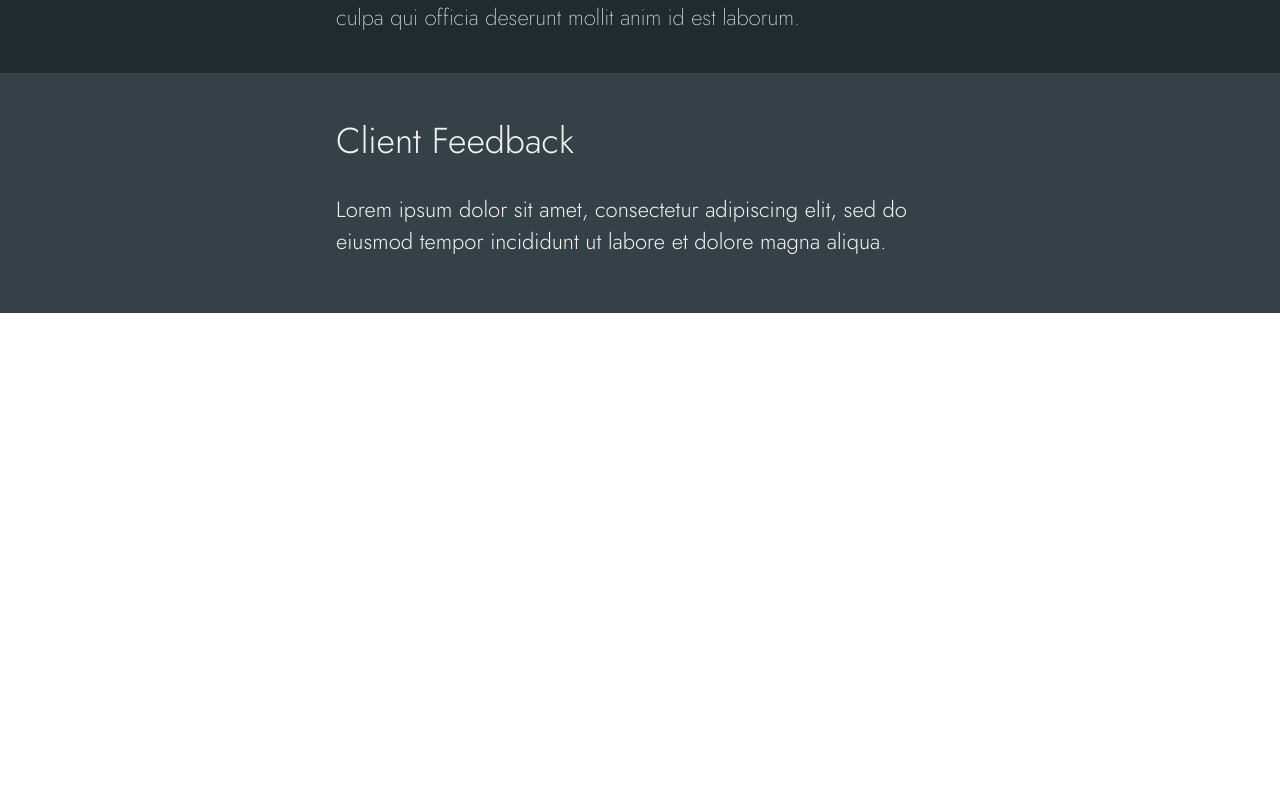
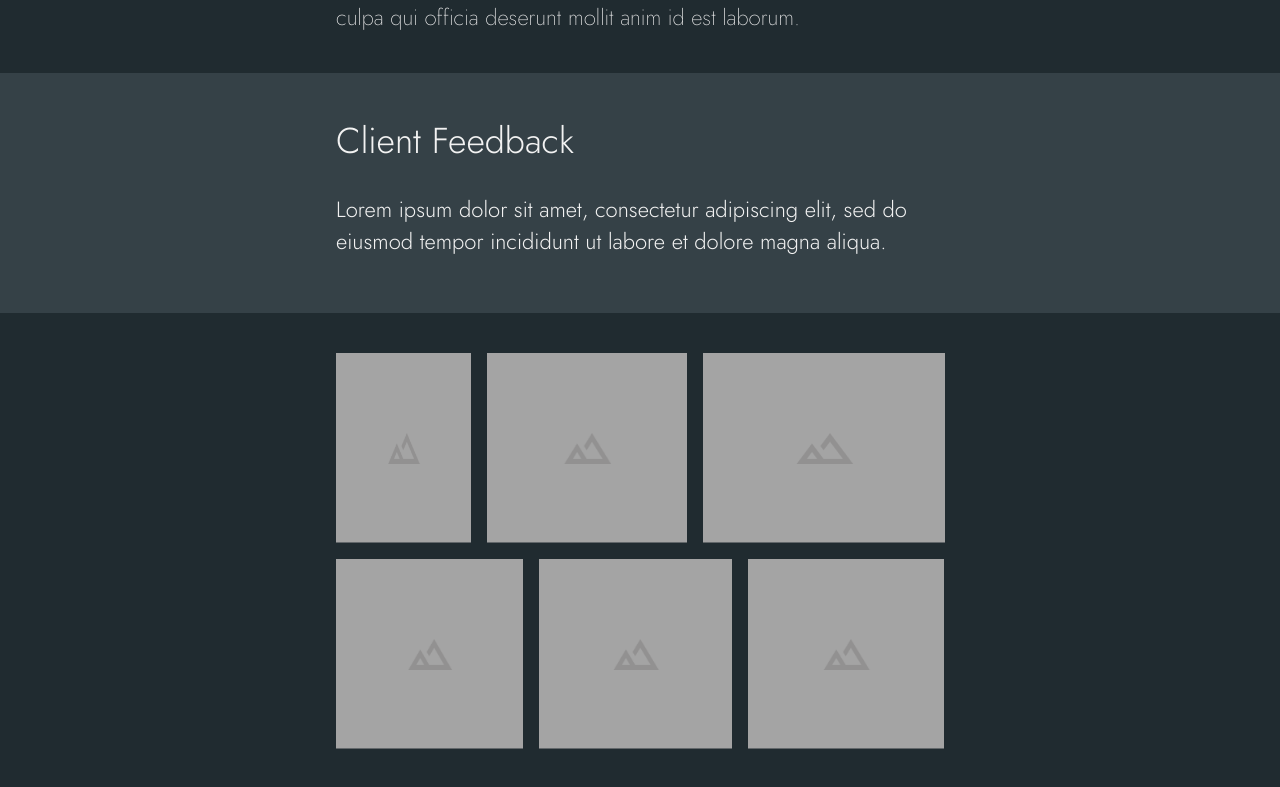
Before and after one commit to AlexanderBraatz/winsor_leaman_architects, a React (Create React App) app: page /projects/extensions/1 in a window 1280 px wide. Shown: the part 1167-1954 px from the top of the page. Before the commit the page ends 1480 px from the top, so only its background shows below. Built offline with nearby package versions, Linux system fonts and the light colour scheme.

Commit message:
feat: Add Image Gallery

```diff
--- a/src/components/Pages/Projects/Extensions/Extensions.js
+++ b/src/components/Pages/Projects/Extensions/Extensions.js
@@ -1,13 +1,14 @@
 import React, { Fragment } from 'react';
 import Hero from './Hero';
 import TextContent from './TextContent';
-import styled from 'styled-components';
+import ImageGallery from './ImageGallery';
 
 const Extensions = () => {
 	return (
 		<Fragment>
 			<Hero />
 			<TextContent />
+			<ImageGallery />
 		</Fragment>
 	);
 };
--- /dev/null
+++ b/src/components/Pages/Projects/Extensions/ImageGallery.js
@@ -0,0 +1,85 @@
+import styled from 'styled-components';
+import image1 from '../../../../assets/images/PlaceholderImage.png';
+
+const Extensions = props => {
+	const images = [
+		{
+			key: 1,
+			image: image1,
+			width: '13.5rem',
+			description: 'description'
+		},
+		{
+			key: 2,
+			image: image1,
+			width: '20rem',
+			description: 'description'
+		},
+		{
+			key: 3,
+			image: image1,
+			width: '24.2rem',
+			description: 'description'
+		},
+		{
+			key: 4,
+			image: image1,
+			width: '18.7rem',
+			description: 'description'
+		},
+		{
+			key: 5,
+			image: image1,
+			width: '19.3rem',
+			description: 'description'
+		},
+		{
+			key: 6,
+			image: image1,
+			width: '19.6rem',
+			description: 'description'
+		}
+	];
+
+	return (
+		<Container>
+			<ImageGalleryContainer>
+				{images.map(image => (
+					<Image image={image} />
+				))}
+			</ImageGalleryContainer>
+		</Container>
+	);
+};
+
+const Image = ({ image }) => {
+	return (
+		<StyledImage
+			src={image.image}
+			width={image.width}
+			alt={image.description}
+			key={image.key}
+		/>
+	);
+};
+const Container = styled.div`
+	padding-top: 4rem;
+	padding-bottom: 2.4rem;
+`;
+
+const ImageGalleryContainer = styled.div`
+	width: 60.9rem;
+	display: flex;
+	flex-wrap: wrap;
+	margin: auto;
+	column-gap: 1.6rem;
+`;
+
+const StyledImage = styled.img`
+	height: 19rem;
+	background-color: ${props => props.theme.desktop.dark1};
+	width: ${props => props.width};
+	margin-bottom: 1.6rem;
+`;
+
+export default Extensions;
```
Also changed, not shown: src/assets/images/PlaceholderImage.png (added).
